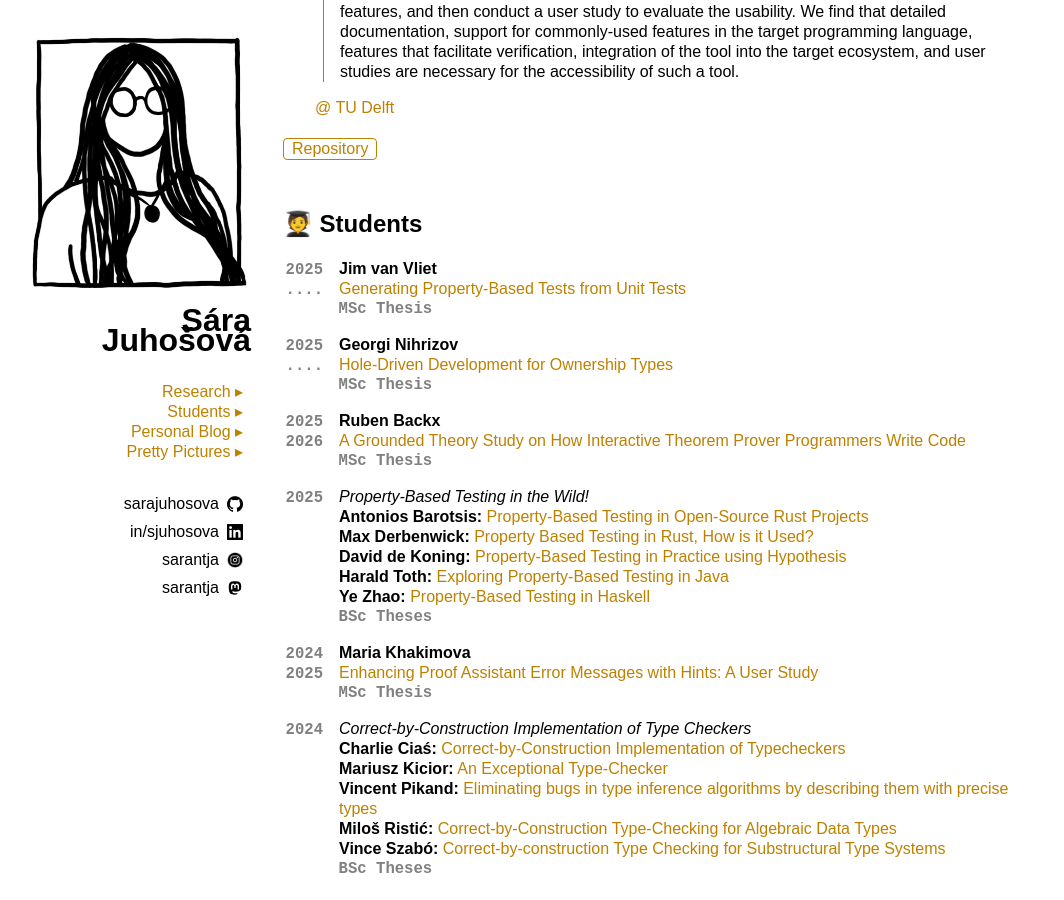
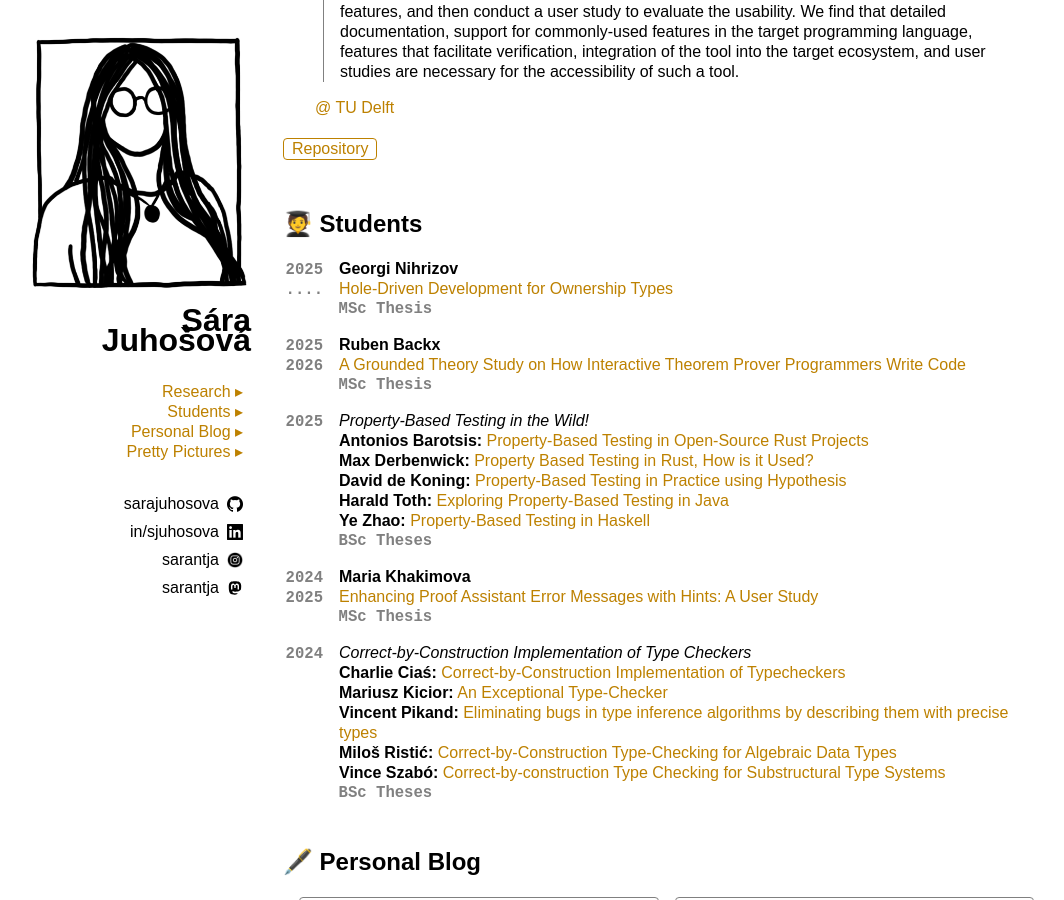
Before and after one commit to sarajuhosova/sarajuhosova.github.io, a Jekyll site: the page built from index.md, in a window 1280 px wide and 900 px high, scrolled down 3199 px. Shown: the whole window, without its empty margins (102-1166 px from the left). Built offline with Jekyll 4.4.1, drawn with Linux system fonts in a browser that asks for light colours.

Commit message:
Remove Jim from students

```diff
--- a/_data/students.yaml
+++ b/_data/students.yaml
@@ -1,10 +1,3 @@
-- type: msc
-  year:
-    start: 2025
-    end:
-  name: Jim van Vliet
-  title: "Generating Property-Based Tests from Unit Tests"
-  link: https://pl.ewi.tudelft.nl/master-projects/master/2025/03/01/Jim-van-Vliet/
 - type: msc
   year:
     start: 2025
```
